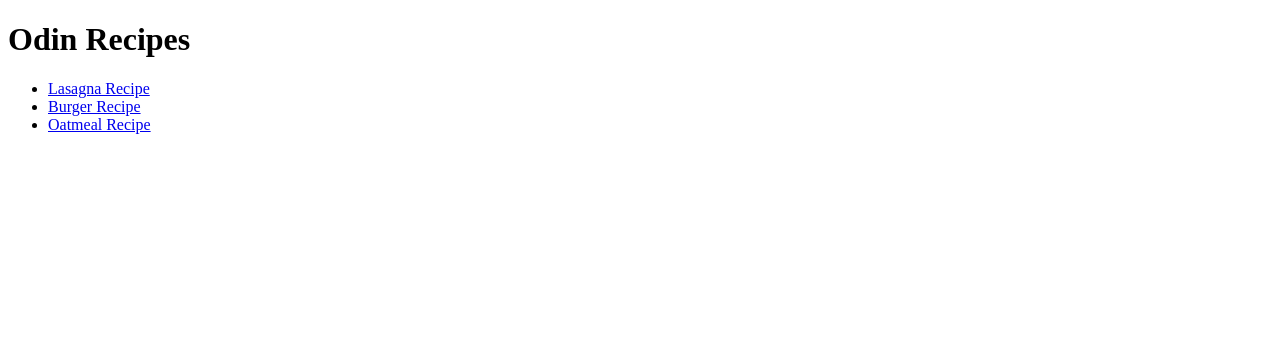
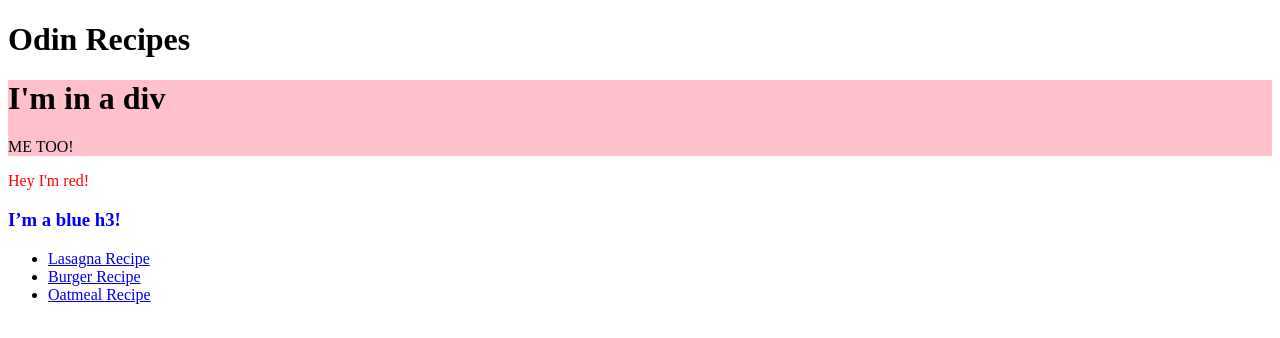
Before and after one commit to sfbrown773/Odin-Project-Work, a website: page odin-recipes/index.html in a window 1280 px wide. Drawn offline with Linux system fonts and the light colour scheme; files whose address does not match are found by name.

Commit message:
added defer to script

```diff
--- a/odin-recipes/index.html
+++ b/odin-recipes/index.html
@@ -1,7 +1,7 @@
 <!DOCTYPE html>
 <html lang="en">
 <head>
-    <script>src='file:///Users/spencer/repos/Odin-Project-Work/odin-recipes/domMethods.js'</script>
+    <script src='file:///Users/spencer/repos/Odin-Project-Work/odin-recipes/domMethods.js' defer></script>
     <meta charset="UTF-8">
     <meta name="viewport" content="width=device-width, initial-scale=1.0">
     <title>Odin Recipes</title>
```
